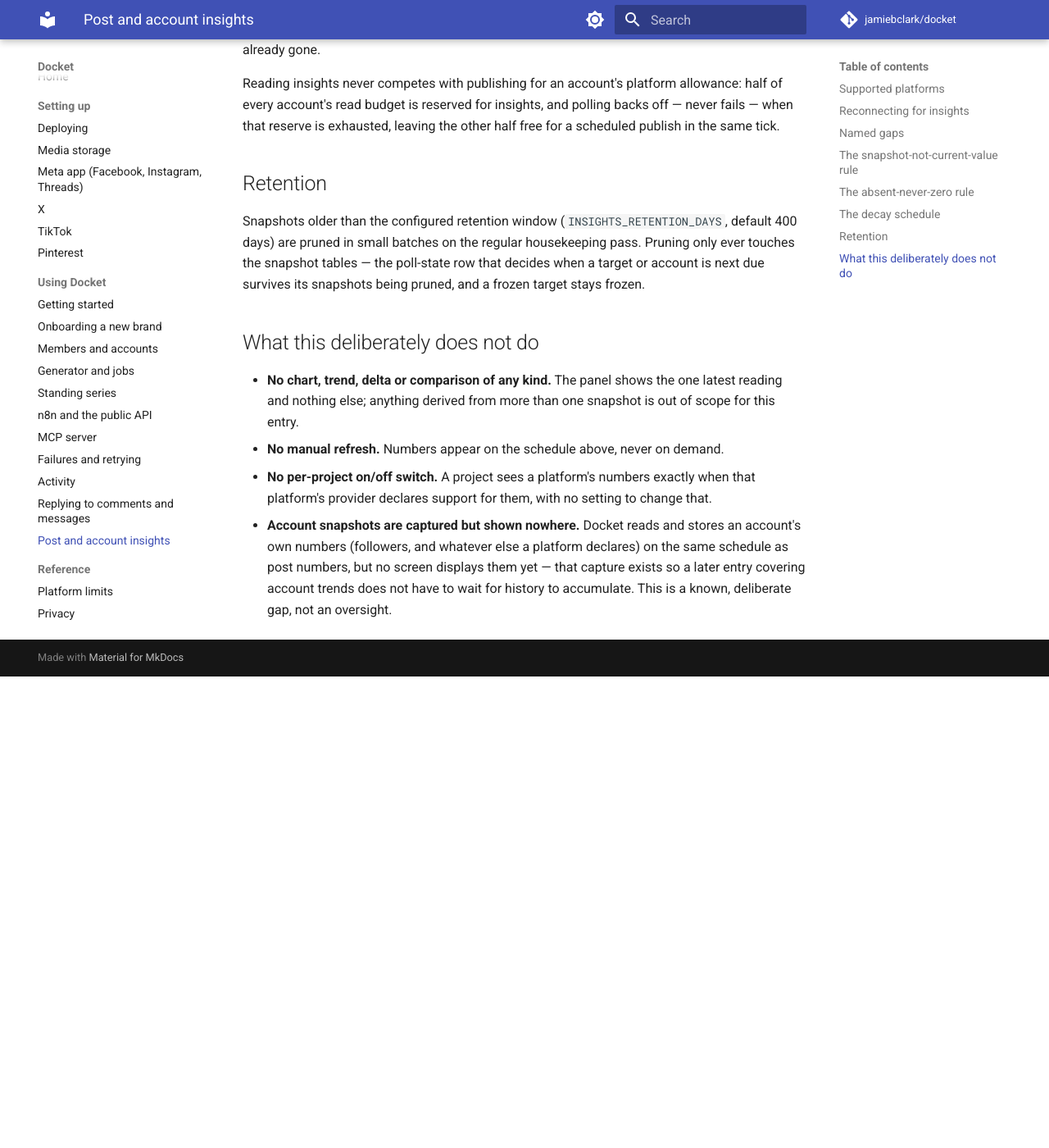
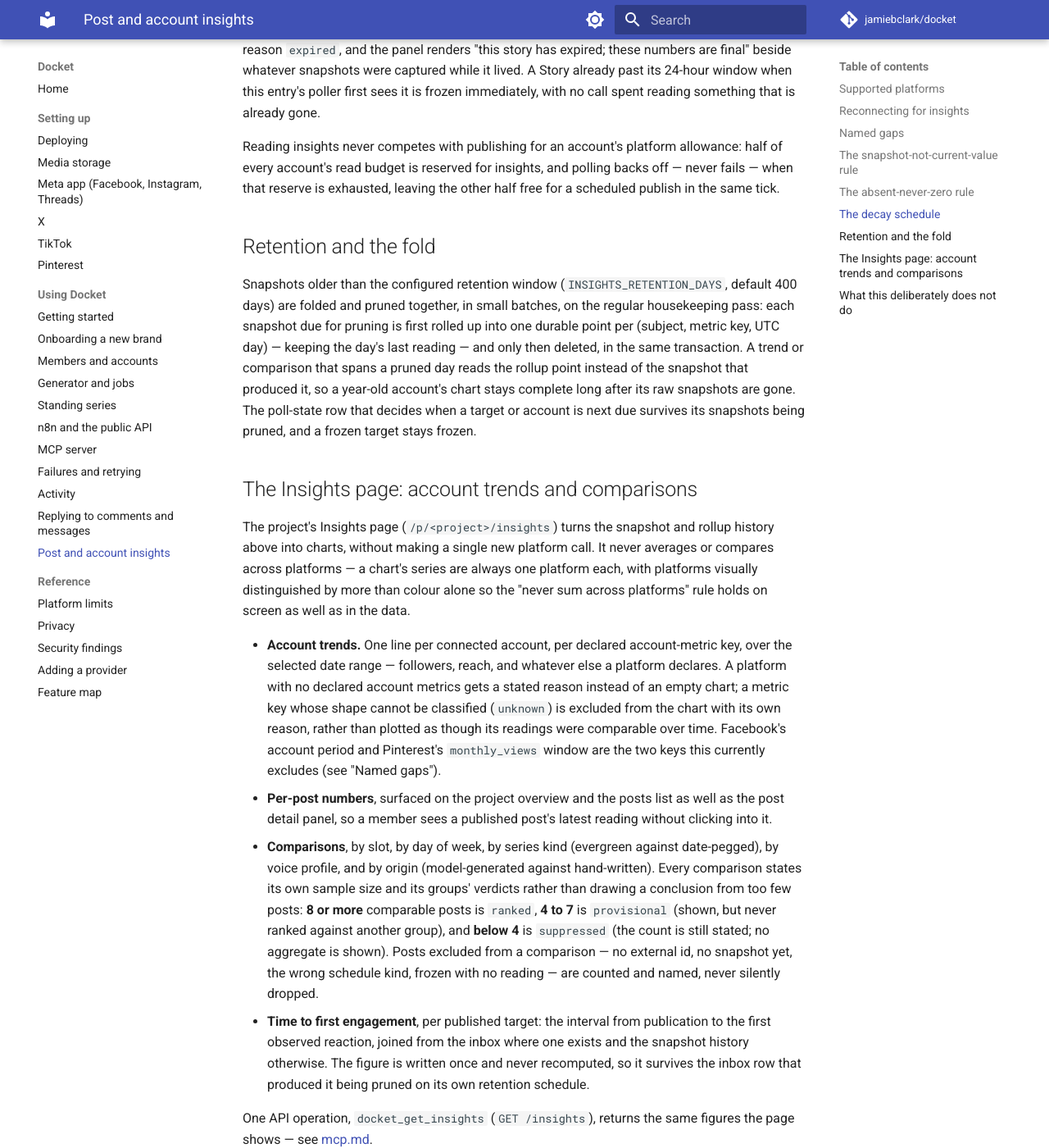
Before and after one commit to jamiebclark/docket, an MkDocs documentation site: the page built from docs/insights.md, in a window 1280 px wide and 1400 px high, scrolled down 3466 px. Shown: the whole window at 82% size. Built offline with MkDocs 1.6.1 and Material for MkDocs 9.7.7, drawn with Linux system fonts in a browser that asks for light colours; comment, search, counter and statistics services are not loaded; before the commit the page ends 4291 px from its top, so only the background shows below that; some of the changed text lies outside the part shown.

Commit message:
feat(083): t074-t078 — docs, extended secret scan, SC-011 (Polish)
Closes the insights.md gaps FR-080 names, adds the 083 feature-map entry,
extends the secret scan to the three new tables and the insights API
response, and adds a page-render SC-011 test alongside the existing
API-side one.

```diff
--- a/docs/feature-map.md
+++ b/docs/feature-map.md
@@ -122,6 +122,19 @@
   Pinterest's account-metric numbers on any screen (captured every tick, same gap 080 left for Bluesky),
   and the account-metric screen, manual refresh, per-project toggle and chart/trend/comparison gaps every
   prior insights entry has already named, which this entry does not change.
+- **The comparisons only Docket can make (083).** A new Insights page (`/p/<project>/insights`) turns the
+  snapshot and rollup history 080-082 have been accumulating into account trends, per-post numbers on the
+  project overview and posts list, five comparisons (by slot, day of week, series kind, voice profile and
+  origin), and time to first engagement — see `docs/insights.md`. No new platform call of any kind: this is
+  arithmetic and layout over rows that already exist. Every comparison states its own sample size and a
+  per-group verdict (`ranked` at 8+, `provisional` at 4-7, `suppressed` below 4); nothing sums or averages
+  across platforms. Retention's two prune passes are fused with a fold into one transaction per batch, so a
+  trend survives the snapshot that produced it being pruned. One operation, `docket_get_insights`
+  (`GET /insights`), exposes the same figures over the API and MCP — see `docs/mcp.md`. Not yet owned by any
+  spec: **Facebook's account period and Pinterest's `monthly_views` window** stay `unknown`-shaped and so
+  never trend (resolving either needs a reader change, out of scope here), no significance test or
+  normalization for post age, and no manual refresh or per-project toggle — gaps every prior insights entry
+  already named, which this entry does not change.
 
 ## Scheduling and composing (not built)
 
--- a/docs/insights.md
+++ b/docs/insights.md
@@ -9,12 +9,12 @@
 
 | Platform | Post numbers | Account numbers | Permission needed |
 |---|---|---|---|
-| Bluesky | Yes — likes, reposts, replies, quotes (whichever the response actually contains) | Captured, shown nowhere yet (see "What this deliberately does not do") | None — reuses the account's existing session |
-| Instagram | Yes — reactions-by-type, comments, shares, saves, plus the reel/video family where the post type has one (whichever the response actually contains) | Captured (reach, follower count, profile views), shown nowhere yet | `instagram_manage_insights`, opt-in (see "Reconnecting for insights" below) |
-| Facebook Pages | Yes — reactions by type and post clicks; the views/impressions family is a named gap (see "Named gaps") | Captured (Page follows), shown nowhere yet | `read_insights`, opt-in |
+| Bluesky | Yes — likes, reposts, replies, quotes (whichever the response actually contains) | Trend charted on the Insights page | None — reuses the account's existing session |
+| Instagram | Yes — reactions-by-type, comments, shares, saves, plus the reel/video family where the post type has one (whichever the response actually contains) | Trend charted on the Insights page (reach, follower count, profile views) | `instagram_manage_insights`, opt-in (see "Reconnecting for insights" below) |
+| Facebook Pages | Yes — reactions by type and post clicks; the views/impressions family is a named gap (see "Named gaps") | Captured (Page follows), but its trend is lost — see "The account-trend and post-comparison gaps this entry closes" | `read_insights`, opt-in |
 | Threads | Yes, where research could confirm the metric names; otherwise declared `unavailable` with a reason — see "Named gaps" | Declared `unavailable` for this entry (`account: []`) | `threads_manage_insights`, opt-in |
-| TikTok | Yes — likes, comments, shares, views; a post TikTok's own response omits is `unqueryable` rather than guessed (see "Named gaps") | Yes — followers, likes, video count | `video.list` for post numbers, `user.info.stats` for account numbers, both opt-in (see [tiktok-setup.md#insights](tiktok-setup.md#insights)) |
-| Pinterest | Yes — impressions, pin clicks, outbound clicks, saves | Yes — followers, monthly views, no flag needed (reuses `user_accounts:read` from connecting) | `pins:read` for pin analytics, opt-in (see [pinterest-setup.md#insights](pinterest-setup.md#insights)); needs a business account, and a Trial app's pins are invisible to anyone but their own creator |
+| TikTok | Yes — likes, comments, shares, views; a post TikTok's own response omits is `unqueryable` rather than guessed (see "Named gaps") | Yes — followers, likes, video count, trend charted on the Insights page | `video.list` for post numbers, `user.info.stats` for account numbers, both opt-in (see [tiktok-setup.md#insights](tiktok-setup.md#insights)) |
+| Pinterest | Yes — impressions, pin clicks, outbound clicks, saves | Followers trend charted on the Insights page; monthly views captured but its trend is lost — see "The account-trend and post-comparison gaps this entry closes" | `pins:read` for pin analytics, opt-in (see [pinterest-setup.md#insights](pinterest-setup.md#insights)); needs a business account, and a Trial app's pins are invisible to anyone but their own creator |
 | X | Yes — likes, replies, reposts, quotes, impressions | Not read — the per-user read price is unconfirmed (see "Named gaps") | Reuses `tweet.read`, already requested; metered at $0.001/read and off by default (see [x-setup.md#insights](x-setup.md#insights)) |
 
 A platform with no `insights` module simply never grows these tables and never does any of this
@@ -51,8 +51,10 @@
 - **Facebook Reel targets cannot be read.** A Reel is stored under its video id, not its post id, and
   Docket cannot yet tell the two apart well enough to ask for a Reel's numbers; such a target freezes
   with reason `unqueryable` rather than erroring forever.
-- **No account-metric screen yet.** Every platform's account snapshots (followers and the like) are
-  captured on schedule, as in 080, but no screen shows them.
+- **Facebook's account period and Pinterest's `monthly_views` window are `unknown`-shaped, so neither
+  trends.** A metric key Docket cannot classify as `cumulative` or `windowed` is excluded from the
+  Insights page's account charts; resolving either would need a reader change, out of scope here (see
+  "The account-trend and post-comparison gaps this entry closes").
 - **Unrecoverable TikTok ids show as unavailable, not guessed.** TikTok's publish response holds the
   real post id (`publicaly_available_post_id`) separately from the `publish_id` Docket used to store
   as the target's external id. A target published before this entry, whose real id cannot be
@@ -78,8 +80,9 @@
 
 A key a platform declares but a particular response did not contain renders **nothing at all** — no
 row, no dash, no `0`. A `0` is a real, reported value; its absence is a fact Docket does not know, and
-the two are never confused. The panel also never shows a delta, a trend, a second number, or more than
-one snapshot at a time — see "What this deliberately does not do" below.
+the two are never confused. A gap in a trend or a comparison is treated the same way: a missing
+reading is a hole in the series, never averaged in as zero and never dropped from the stated sample
+size.
 
 ## The decay schedule
 
@@ -105,21 +108,56 @@
 account's read budget is reserved for insights, and polling backs off — never fails — when that
 reserve is exhausted, leaving the other half free for a scheduled publish in the same tick.
 
-## Retention
+## Retention and the fold
 
 Snapshots older than the configured retention window (`INSIGHTS_RETENTION_DAYS`, default 400 days)
-are pruned in small batches on the regular housekeeping pass. Pruning only ever touches the snapshot
-tables — the poll-state row that decides when a target or account is next due survives its
-snapshots being pruned, and a frozen target stays frozen.
+are folded and pruned together, in small batches, on the regular housekeeping pass: each snapshot due
+for pruning is first rolled up into one durable point per (subject, metric key, UTC day) — keeping the
+day's last reading — and only then deleted, in the same transaction. A trend or comparison that spans
+a pruned day reads the rollup point instead of the snapshot that produced it, so a year-old account's
+chart stays complete long after its raw snapshots are gone. The poll-state row that decides when a
+target or account is next due survives its snapshots being pruned, and a frozen target stays frozen.
+
+## The Insights page: account trends and comparisons
+
+The project's Insights page (`/p/<project>/insights`) turns the snapshot and rollup history above into
+charts, without making a single new platform call. It never averages or compares across platforms — a
+chart's series are always one platform each, with platforms visually distinguished by more than colour
+alone so the "never sum across platforms" rule holds on screen as well as in the data.
+
+- **Account trends.** One line per connected account, per declared account-metric key, over the
+  selected date range — followers, reach, and whatever else a platform declares. A platform with no
+  declared account metrics gets a stated reason instead of an empty chart; a metric key whose shape
+  cannot be classified (`unknown`) is excluded from the chart with its own reason, rather than plotted
+  as though its readings were comparable over time. Facebook's account period and Pinterest's
+  `monthly_views` window are the two keys this currently excludes (see "Named gaps").
+- **Per-post numbers**, surfaced on the project overview and the posts list as well as the post detail
+  panel, so a member sees a published post's latest reading without clicking into it.
+- **Comparisons**, by slot, by day of week, by series kind (evergreen against date-pegged), by voice
+  profile, and by origin (model-generated against hand-written). Every comparison states its own
+  sample size and its groups' verdicts rather than drawing a conclusion from too few posts:
+  **8 or more** comparable posts is `ranked`, **4 to 7** is `provisional` (shown, but never ranked
+  against another group), and **below 4** is `suppressed` (the count is still stated; no aggregate is
+  shown). Posts excluded from a comparison — no external id, no snapshot yet, the wrong schedule kind,
+  frozen with no reading — are counted and named, never silently dropped.
+- **Time to first engagement**, per published target: the interval from publication to the first
+  observed reaction, joined from the inbox where one exists and the snapshot history otherwise. The
+  figure is written once and never recomputed, so it survives the inbox row that produced it being
+  pruned on its own retention schedule.
+
+One API operation, `docket_get_insights` (`GET /insights`), returns the same figures the page shows —
+see [mcp.md](mcp.md).
 
 ## What this deliberately does not do
 
-- **No chart, trend, delta or comparison of any kind.** The panel shows the one latest reading and
-  nothing else; anything derived from more than one snapshot is out of scope for this entry.
-- **No manual refresh.** Numbers appear on the schedule above, never on demand.
+- **No manual refresh.** Numbers appear on the schedule above, never on demand; the Insights page
+  reads only what the scheduler already captured.
 - **No per-project on/off switch.** A project sees a platform's numbers exactly when that platform's
   provider declares support for them, with no setting to change that.
-- **Account snapshots are captured but shown nowhere.** Docket reads and stores an account's own
-  numbers (followers, and whatever else a platform declares) on the same schedule as post numbers,
-  but no screen displays them yet — that capture exists so a later entry covering account trends
-  does not have to wait for history to accumulate. This is a known, deliberate gap, not an oversight.
+- **No significance test, confidence interval or forecast.** A comparison states a group's mean and
+  median and its sample size; the sample-size floor above is the only honesty mechanism, not a
+  statistical one.
+- **No normalization for post age.** Comparing a 100-day-old post against a 10-day-old one compares
+  different amounts of accrued time for a `cumulative` metric, and a different accrual window for a
+  `windowed` one (Pinterest's four post keys grow with the pin's age before clamping at 90 days). The
+  comparison states the metric's shape and window beside the figure; nothing is normalised or hidden.
```
Also changed, not shown: specs/083-insights-schedule-intelligence/tasks.md (+5 -5 lines), 2 other files.
